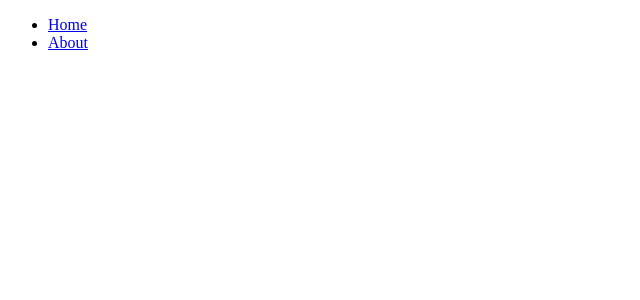
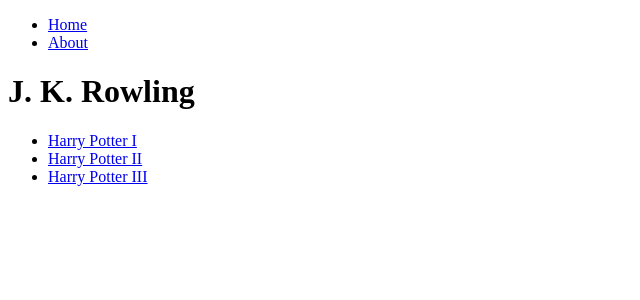
Before and after one commit to jasongoose/react-master-class, a React (Vite) app: page /author/J._K._Rowling in a window 1280 px wide. Shown: the top 300 px of the page, without its empty margins (0-640 px from the left). Built offline with nearby package versions, Linux system fonts and the light colour scheme.

Commit message:
Author -> LayoutAuthor로 이름 변경 + LayoutAuthor page 완성

```diff
--- a/src/App.tsx
+++ b/src/App.tsx
@@ -3,7 +3,7 @@
 import LayoutGlobal from "./pages/LayoutGlobal.tsx";
 import Home from "./pages/Home.tsx";
 import About from "./pages/About.tsx";
-import Author from "./pages/Author.tsx";
+import LayoutAuthor from "./pages/LayoutAuthor.tsx";
 import LayoutAuthorBook from "./pages/LayoutAuthorBook.tsx";
 import Chapters from "./pages/Chapters.tsx";
 import Characters from "./pages/Characters.tsx";
@@ -16,7 +16,7 @@
           <Route element={<LayoutGlobal/>}>
             <Route index element={<Home/>}></Route>
             <Route path="about" element={<About/>}></Route>
-            <Route path="author/:authorId" element={<Author/>}>
+            <Route path="author/:authorId" element={<LayoutAuthor/>}>
               <Route path=":bookId" element={<LayoutAuthorBook/>}>
                 <Route path="chapters" element={<Chapters/>}></Route>
                 <Route path="characters" element={<Characters/>}></Route>
--- a/src/pages/Author.tsx
+++ /dev/null
@@ -1,5 +0,0 @@
-function Author() {
-  return null;
-}
-
-export default Author;
--- /dev/null
+++ b/src/pages/LayoutAuthor.tsx
@@ -0,0 +1,32 @@
+import {Link, Outlet, useParams} from "react-router";
+
+import {mockData} from "../constants/mock-data.ts";
+
+type Params = {
+  authorId: string;
+}
+
+function LayoutAuthor() {
+  const {authorId = ''} = useParams<Params>();
+  const targetAuthor = mockData.find(el => el['id'] === authorId);
+
+  if (!targetAuthor) {
+    return null;
+  }
+
+  return (
+      <div className="layout-author-container">
+        <h1>{targetAuthor['name']}</h1>
+        <ul>
+          {targetAuthor['books'].map((book) => (
+              <li key={book['id']}>
+                <Link to={`${book['id']}`}>{book['name']}</Link>
+              </li>
+          ))}
+        </ul>
+        <Outlet></Outlet>
+      </div>
+  );
+}
+
+export default LayoutAuthor;
```
